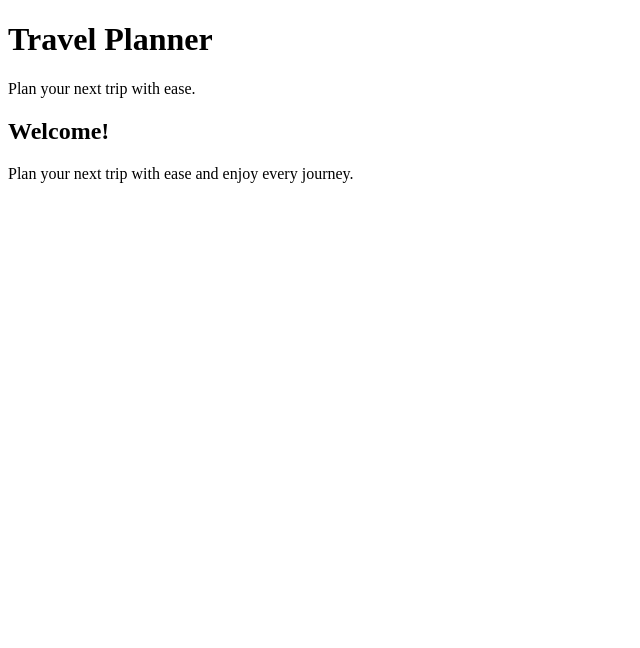
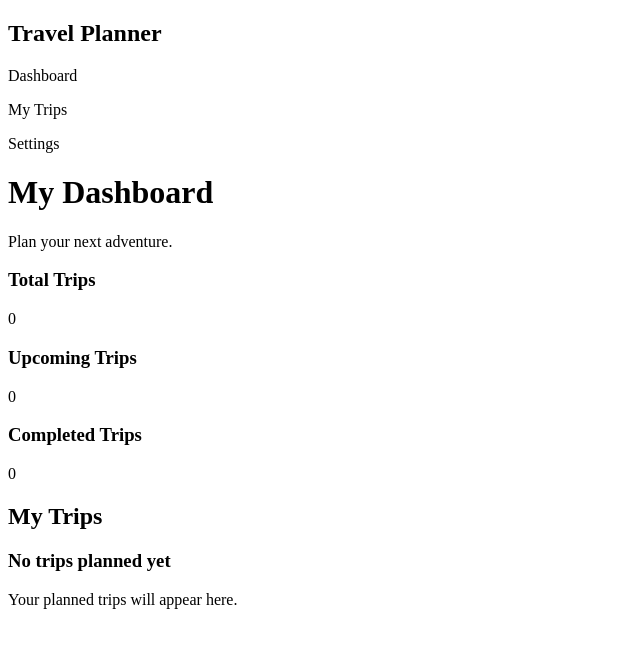
Before and after one commit to yadavaryan762/Travel-Planner, a React (Vite) app: page / in a window 1280 px wide. Shown: the top 648 px of the page, without its empty margins (0-640 px from the left). Built offline with nearby package versions, Linux system fonts and the light colour scheme.

Commit message:
Build travel planner dashboard UI

```diff
--- a/src/main.jsx
+++ b/src/main.jsx
@@ -4,14 +4,51 @@ import "./style.css";
 
 function App() {
     return (
-        <div className="app">
-            <h1>Travel Planner</h1>
-            <p>Plan your next trip with ease.</p>
+        <div className="dashboard">
+            <aside className="sidebar">
+                <h2 className="logo">Travel Planner</h2>
 
-            <div className="welcome-card">
-                <h2>Welcome!</h2>
-                <p>Plan your next trip with ease and enjoy every journey.</p>
-            </div>
+                <nav>
+                    <p className="active">Dashboard</p>
+                    <p>My Trips</p>
+                    <p>Settings</p>
+                </nav>
+            </aside>
+
+            <main className="main-content">
+                <header className="topbar">
+                    <div>
+                        <h1>My Dashboard</h1>
+                        <p>Plan your next adventure.</p>
+                    </div>
+                </header>
+
+                <section className="summary-cards">
+                    <div className="summary-card">
+                        <h3>Total Trips</h3>
+                        <p className="number">0</p>
+                    </div>
+
+                    <div className="summary-card">
+                        <h3>Upcoming Trips</h3>
+                        <p className="number">0</p>
+                    </div>
+
+                    <div className="summary-card">
+                        <h3>Completed Trips</h3>
+                        <p className="number">0</p>
+                    </div>
+                </section>
+
+                <section className="trips-section">
+                    <h2>My Trips</h2>
+
+                    <div className="empty-state">
+                        <h3>No trips planned yet</h3>
+                        <p>Your planned trips will appear here.</p>
+                    </div>
+                </section>
+            </main>
         </div>
     );
 }
```
